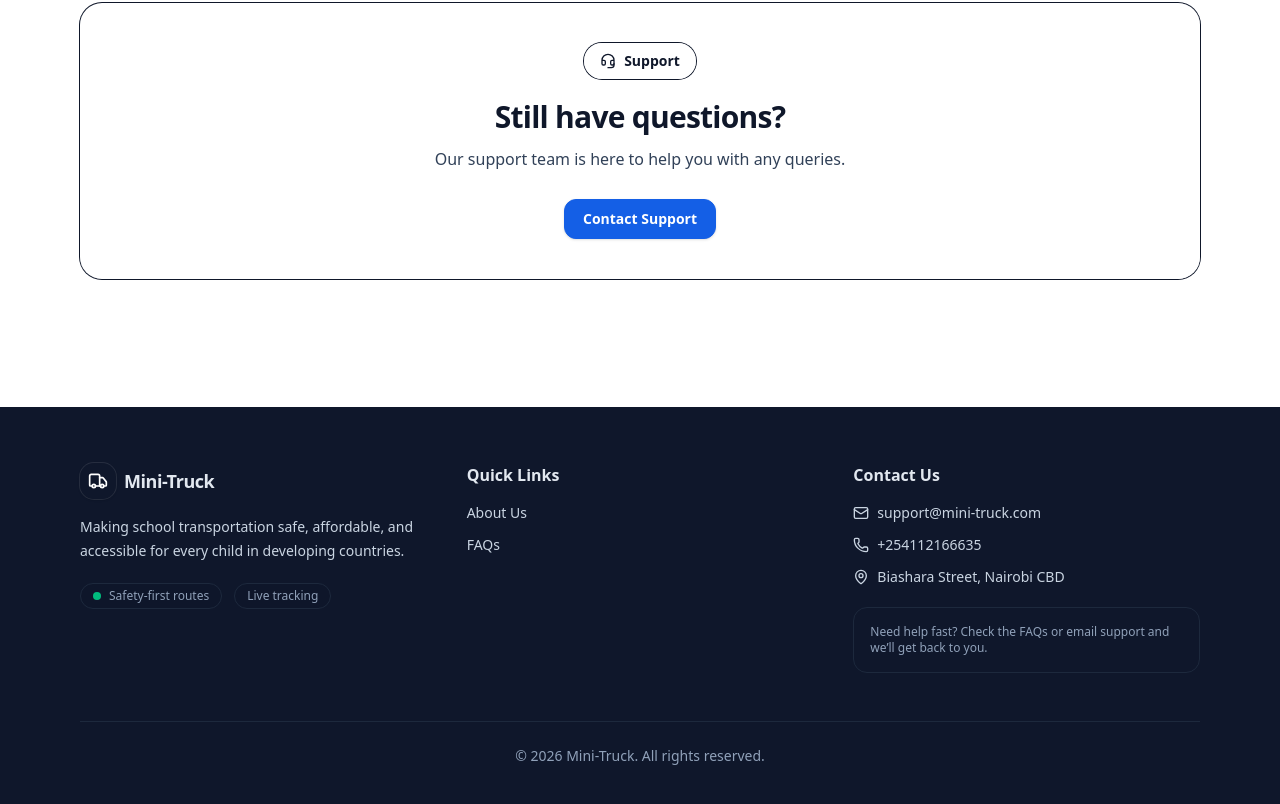
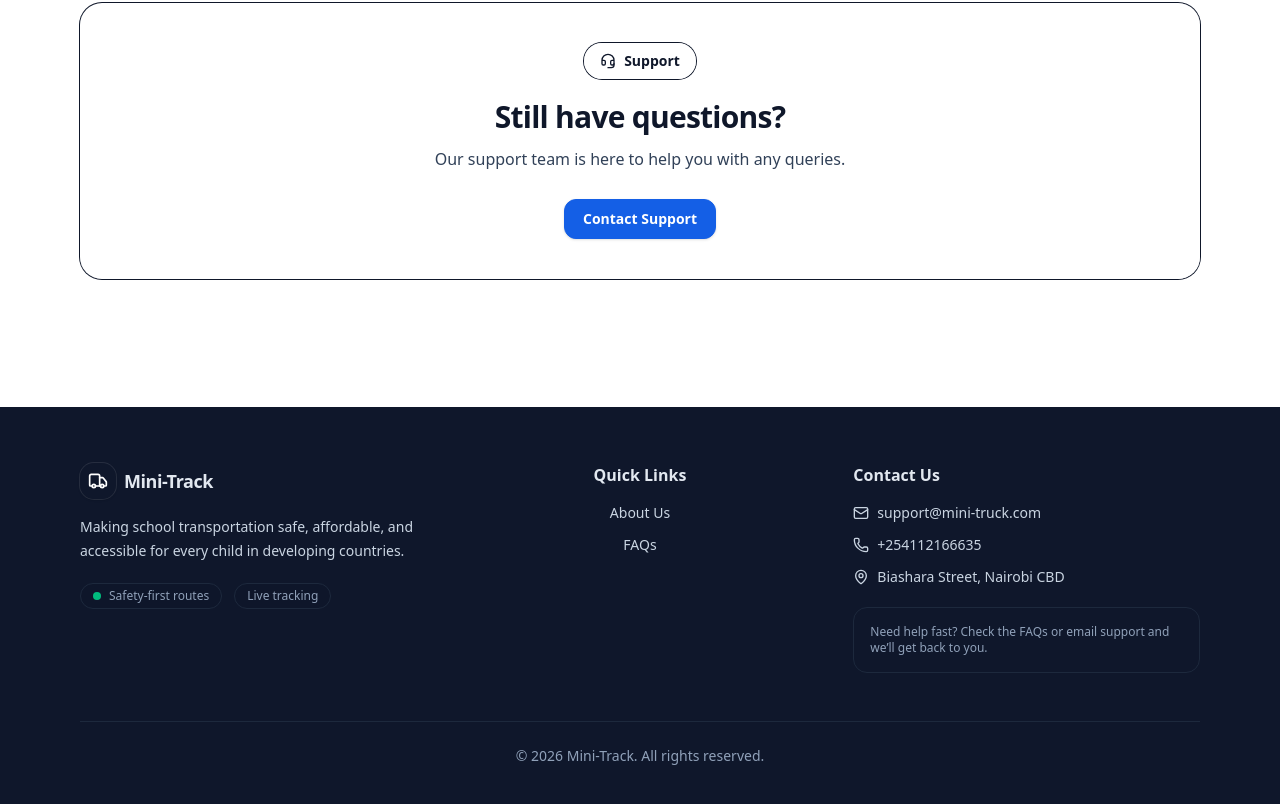
Before and after one commit to RoyCheru/Mini-Track, a Next.js app in the folder frontend/client/: page / in a window 1280 px wide. Shown: the part 2657-3461 px from the top of the page. Built offline with nearby package versions, Linux system fonts and the light colour scheme.

Commit message:
new edits

```diff
--- a/frontend/client/app/components/Footer.tsx
+++ b/frontend/client/app/components/Footer.tsx
@@ -12,11 +12,14 @@ export default function Footer() {
               <span className="inline-flex h-9 w-9 items-center justify-center rounded-xl bg-brand-600 text-white shadow-sm ring-1 ring-white/10">
                 <Truck className="h-5 w-5" />
               </span>
-              <span className="text-lg font-extrabold tracking-tight">Mini-Truck</span>
+              <span className="text-lg font-extrabold tracking-tight">
+                Mini-Track
+              </span>
             </div>
 
             <p className="mt-4 text-sm leading-6 text-slate-300">
-              Making school transportation safe, affordable, and accessible for every child in developing countries.
+              Making school transportation safe, affordable, and accessible for
+              every child in developing countries.
             </p>
 
             <div className="mt-5 flex items-center gap-3 text-xs text-slate-400">
@@ -30,16 +33,23 @@ export default function Footer() {
             </div>
           </div>
 
-          <div>
+          {/* CENTERED QUICK LINKS */}
+          <div className="flex flex-col items-center">
             <h4 className="font-bold">Quick Links</h4>
-            <ul className="mt-4 space-y-3 text-sm text-slate-300">
+            <ul className="mt-4 space-y-3 text-sm text-slate-300 text-center">
               <li>
-                <Link className="transition-colors hover:text-white" href={ROUTES.about}>
+                <Link
+                  className="transition-colors hover:text-white"
+                  href={ROUTES.about}
+                >
                   About Us
                 </Link>
               </li>
               <li>
-                <Link className="transition-colors hover:text-white" href={ROUTES.faqs}>
+                <Link
+                  className="transition-colors hover:text-white"
+                  href={ROUTES.faqs}
+                >
                   FAQs
                 </Link>
               </li>
@@ -64,13 +74,14 @@ export default function Footer() {
             </ul>
 
             <div className="mt-5 rounded-xl border border-slate-800 bg-slate-900/40 p-4 text-xs text-slate-400">
-              Need help fast? Check the FAQs or email support and we’ll get back to you.
+              Need help fast? Check the FAQs or email support and we’ll get back
+              to you.
             </div>
           </div>
         </div>
 
         <div className="mt-12 border-t border-slate-800 pt-6 text-sm text-slate-400 text-center">
-          © 2026 Mini-Truck. All rights reserved.
+          © 2026 Mini-Track. All rights reserved.
         </div>
       </div>
     </footer>
```
